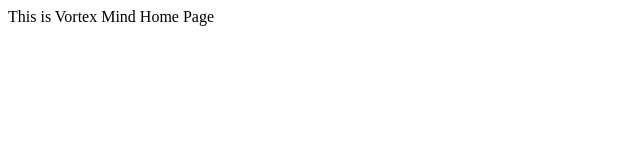
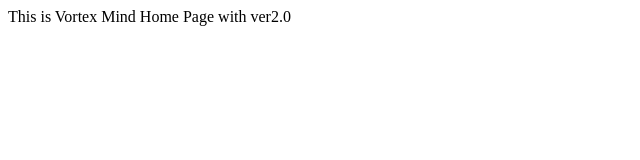
Before and after one commit to asimarunava/vortexmind, a plain HTML site: page index.html in a window 1280 px wide. Shown: the full height of the page, 0-640 px from the left. Drawn offline with Linux system fonts and the light colour scheme.

Commit message:
update index.html

```diff
--- a/index.html
+++ b/index.html
@@ -1,6 +1,6 @@
 <html>
 <body>
-This is Vortex Mind Home Page
+This is Vortex Mind Home Page with ver2.0
 </body>
 
 </html>
```
